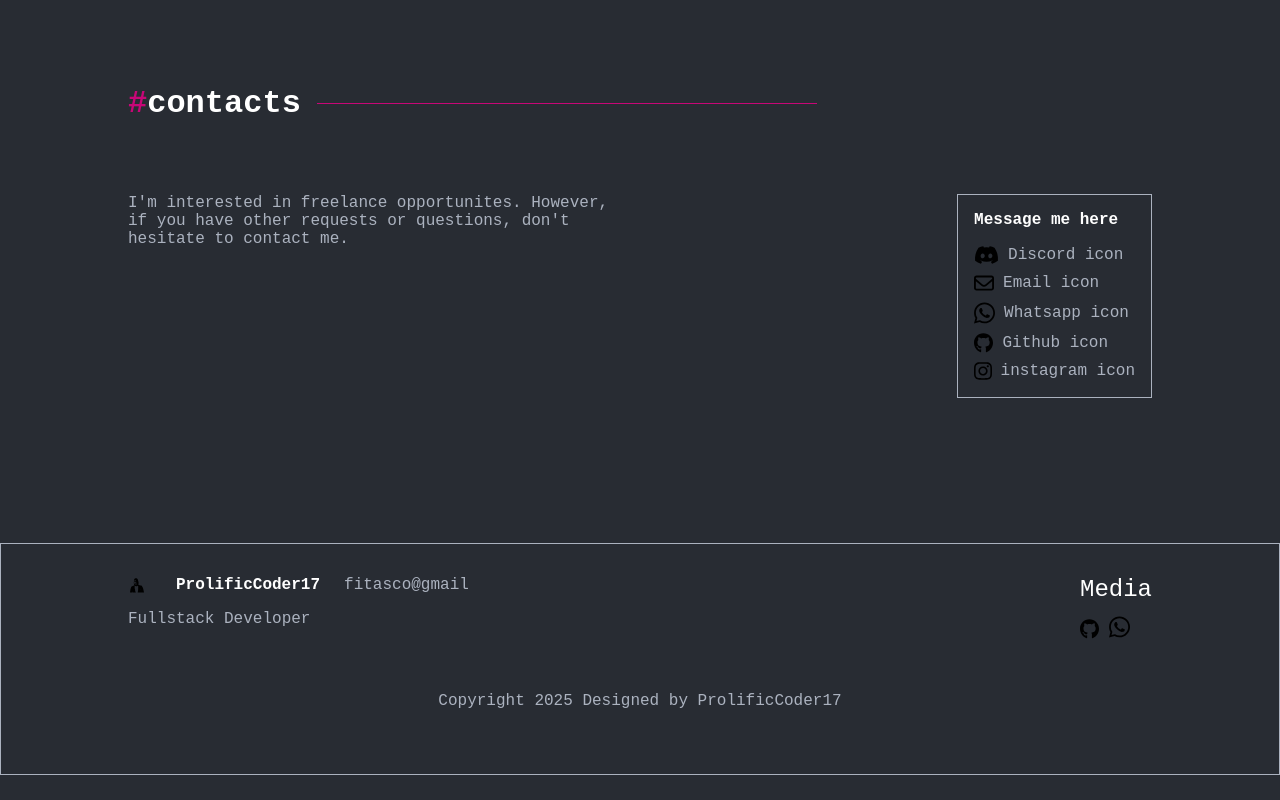
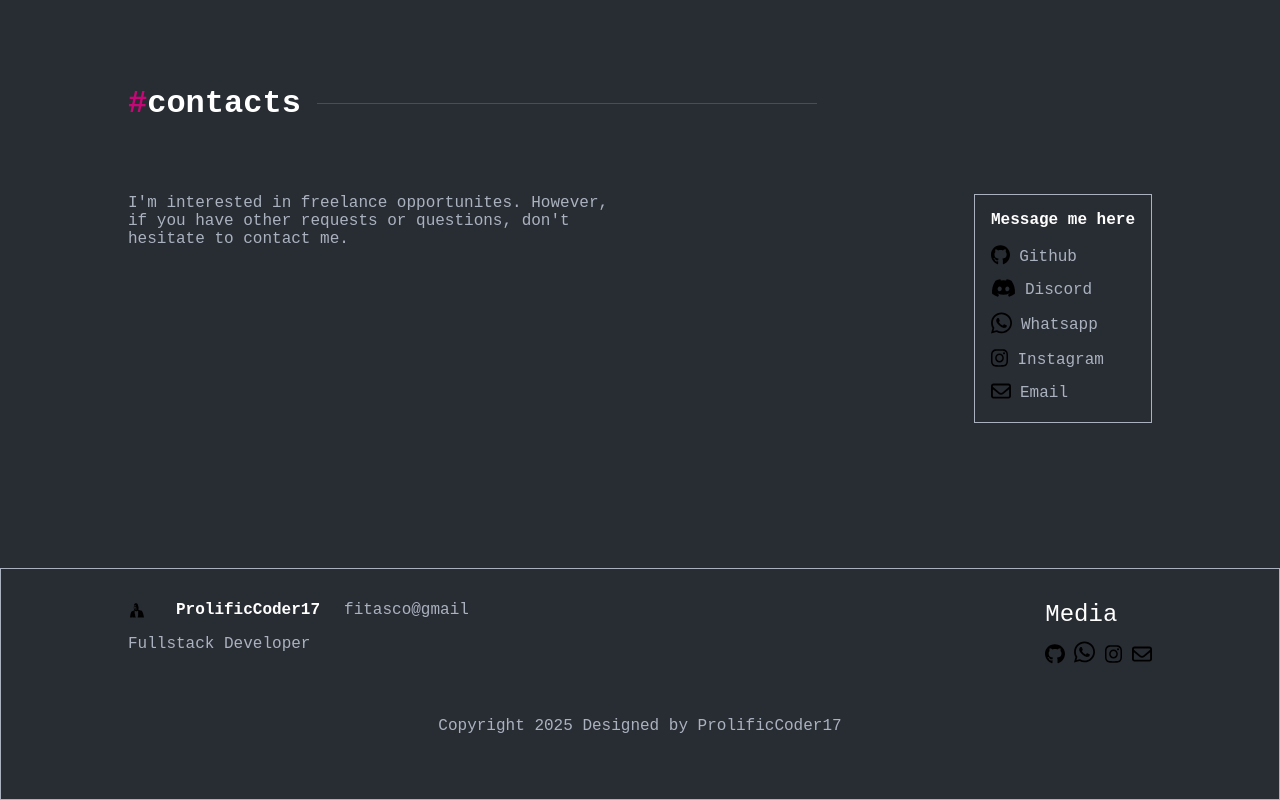
Before and after one commit to ProlificCoder17/prolificcoder-profolio_2025, a website: page index.html in a window 1280 px wide. Shown: the part 2973-3773 px from the top of the page. Before the commit the page ends 3748 px from the top, so only its background shows below. Drawn offline with Linux system fonts and the light colour scheme.

Commit message:
Frontend user friendly

```diff
--- a/index.html
+++ b/index.html
@@ -42,7 +42,7 @@
           </a>
         </li>
         <li>
-          <a href="#"
+          <a href="https://wa.me/+258856552351"
             ><img src="assets/whatsapp-icon.svg" alt="whatsapp icon" />
           </a>
         </li>
@@ -253,11 +253,7 @@
               </p>
               <button>Read more</button>
             </div>
-            <img
-              class="about-image"
-              src="assets/about-image.svg"
-              alt="about image"
-            />
+            <img class="about-image" src="assets/fitgal.jpg" alt="Image" />
           </div>
         </section>
 
@@ -273,24 +269,34 @@
             <div class="contacts-card">
               <h4>Message me here</h4>
               <div class="contact">
-                <img src="assets/discord-icon.svg" alt="Discord icon" />
-                <span>Discord icon</span>
+                <a href="https://github.com/ProlificCoder17"
+                  ><img src="assets/github-icon.svg" alt="github icon"
+                /></a>
+                <span>Github</span>
               </div>
               <div class="contact">
-                <img src="assets/mail-icon.svg" alt="gmail icon" />
-                <span>Email icon</span>
+                <a href="https://discord.com/channels/@me"
+                  ><img src="assets/discord-icon.svg" alt="Discord icon"
+                /></a>
+                <span>Discord</span>
               </div>
               <div class="contact">
-                <img src="assets/whatsapp-icon.svg" alt="Whatsapp icon" />
-                <span>Whatsapp icon</span>
+                <a href="https://wa.me/+258856552351" target="_blank"
+                  ><img src="assets/whatsapp-icon.svg" alt="Whatsapp icon"
+                /></a>
+                <span>Whatsapp</span>
               </div>
               <div class="contact">
-                <img src="assets/github-icon.svg" alt="github icon" />
-                <span>Github icon</span>
+                <a href="https://www.instagram.com/prolificcoder17/"
+                  ><img src="assets/instagram-icon.svg" alt="instagram icon"
+                /></a>
+                <span>Instagram</span>
               </div>
               <div class="contact">
-                <img src="assets/instagram-icon.svg" alt="instagram icon" />
-                <span>instagram icon</span>
+                <a href="mailto:fitasco@gmail.com"
+                  ><img src="assets/mail-icon.svg" alt="gmail icon"
+                /></a>
+                <span>Email</span>
               </div>
             </div>
           </div>
@@ -320,10 +326,15 @@
             <a href="https://github.com/ProlificCoder17"
               ><img src="assets/github-icon.svg" alt="github icon"
             /></a>
-            <a href="#"
+            <a href="https://wa.me/+258856552351" target="_blank"
               ><img src="assets/whatsapp-icon.svg" alt="whatsapp icon" />
             </a>
-
+            <a href="https://www.instagram.com/prolificcoder17/"
+              ><img src="assets/instagram-icon.svg" alt="instagram icon"
+            /></a>
+            <a href="mailto:fitasco@gmail.com"
+              ><img src="assets/mail-icon.svg" alt="gmail icon"
+            /></a>
           </div>
         </div>
         <p class="copyright">Copyright 2025 Designed by ProlificCoder17</p>
```
Also changed, not shown: assets/fitgal.jpg (added).
